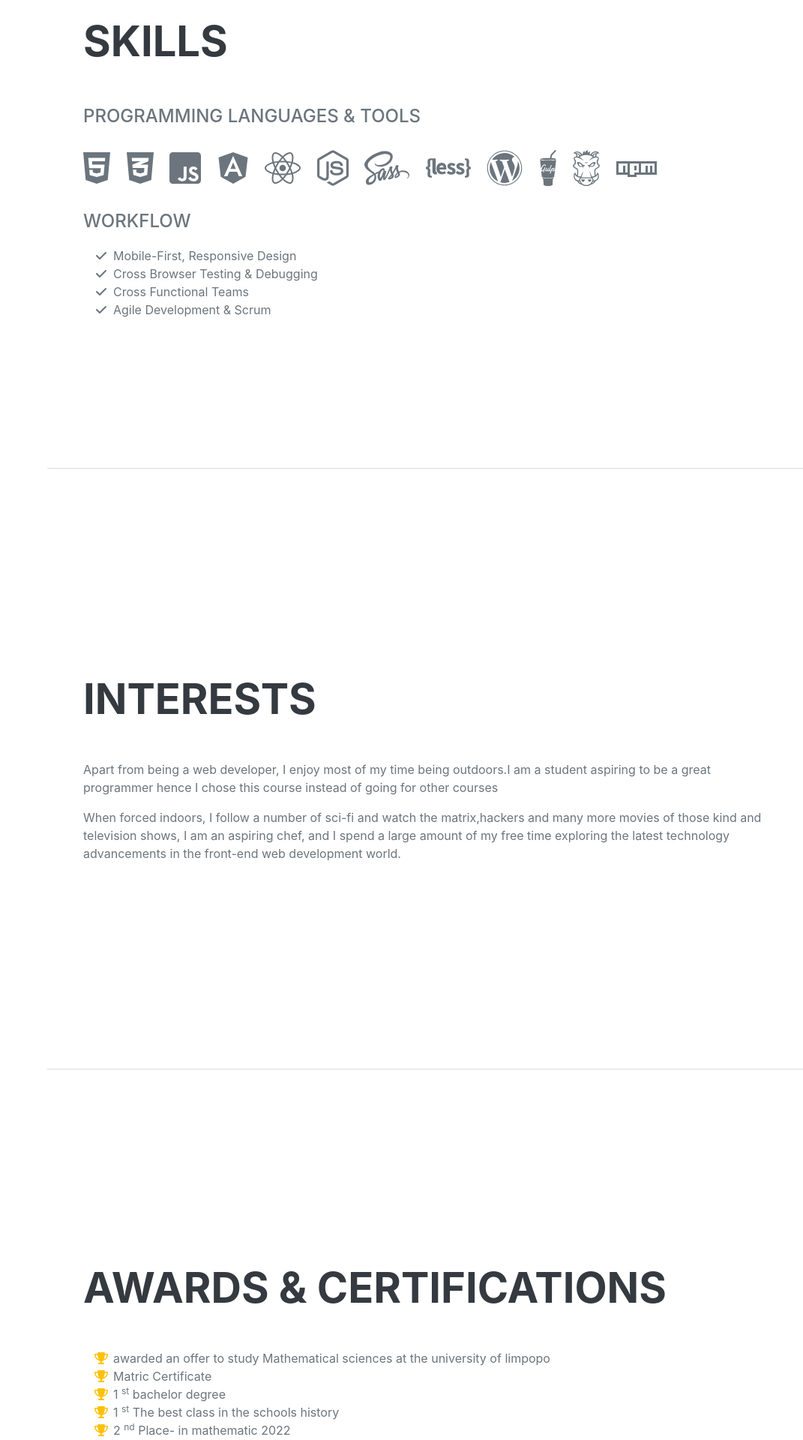
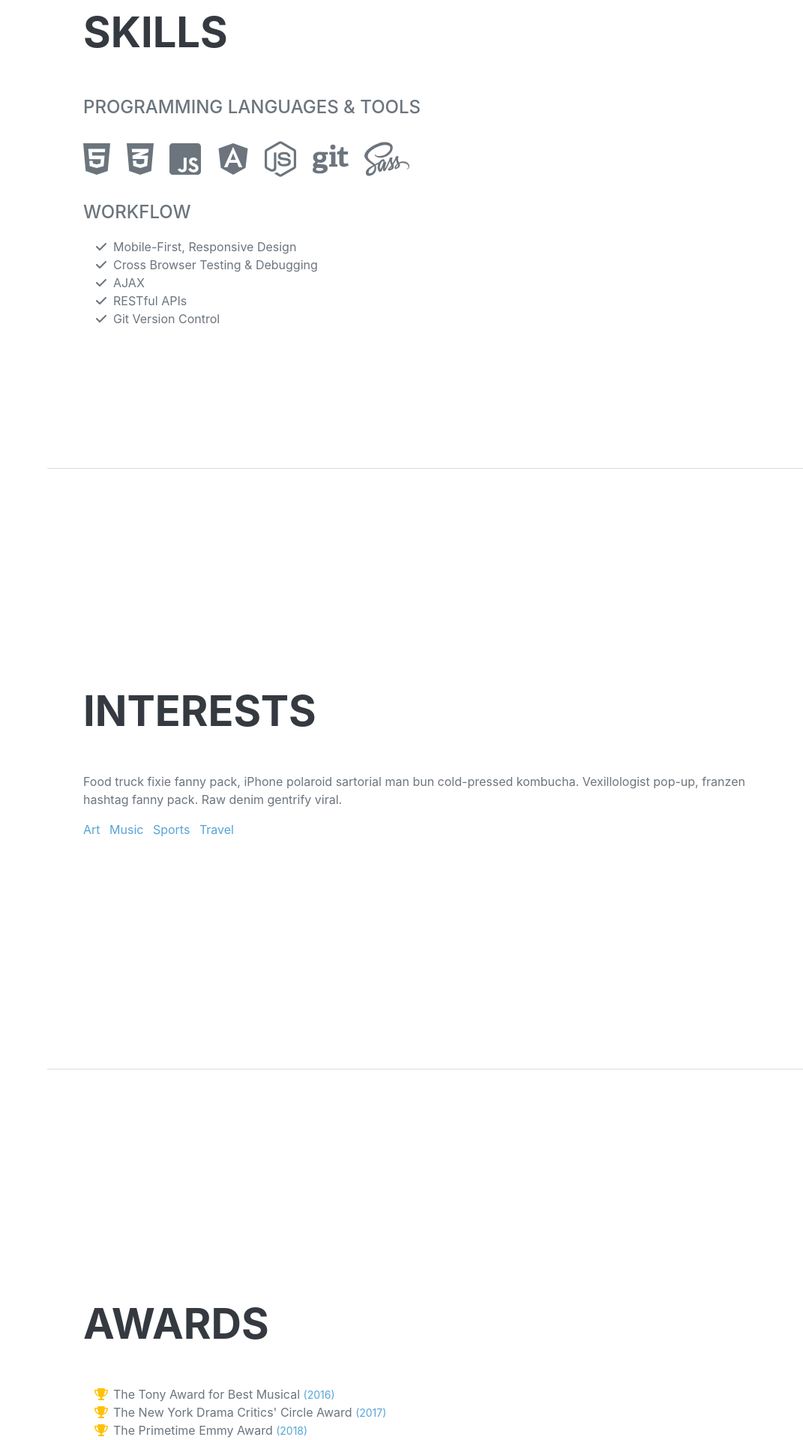
Before and after one commit to ComfortTC/KabeloCV, a Flask app: page / in a window 1280 px wide. Shown: the part 2960-4880 px from the top of the page at 75% size, without its empty margins (209-1280 px from the left). Run offline with Flask 3, Linux system fonts and the light colour scheme; some libraries are stand-ins or nearby versions; some web fonts are replaced.

Commit message:
check in

```diff
--- a/templates/index.html
+++ b/templates/index.html
@@ -6,18 +6,18 @@
     <meta name="description" content="" />
     <meta name="author" content="" />
     <title>Resume - Malekutu Shaun Disoloane</title>
-        <link rel="icon" type="image/x-icon" href="assets/img/favicon.ico" />
+    <link rel="icon" type="image/x-icon" href="../assets/img/favicon.ico" />
     <script src="https://use.fontawesome.com/releases/v6.3.0/js/all.js" crossorigin="anonymous"></script>
     <link href="https://fonts.googleapis.com/css?family=Saira+Extra+Condensed:500,700" rel="stylesheet" type="text/css" />
     <link href="https://fonts.googleapis.com/css?family=Muli:400,400i,800,800i" rel="stylesheet" type="text/css" />
-        <link href="css/styles.css" rel="stylesheet" />
+    <link href="../css/styles.css" rel="stylesheet" />
 </head>
 <body id="page-top">
     <!-- Navigation-->
     <nav class="navbar navbar-expand-lg navbar-dark bg-primary fixed-top" id="sideNav">
         <a class="navbar-brand js-scroll-trigger" href="#page-top">
             <span class="d-block d-lg-none">Malekutu Shaun Disoloane</span>
-                <span class="d-none d-lg-block"><img class="img-fluid img-profile rounded-circle mx-auto mb-2" src="assets/img/profile.jpg" alt="..." /></span>
+            <span class="d-none d-lg-block"><img class="img-fluid img-profile rounded-circle mx-auto mb-2" src="../assets/img/profile.jpg" alt="..." /></span>
         </a>
         <button class="navbar-toggler" type="button" data-bs-toggle="collapse" data-bs-target="#navbarResponsive" aria-controls="navbarResponsive" aria-expanded="false" aria-label="Toggle navigation"><span class="navbar-toggler-icon"></span></button>
         <div class="collapse navbar-collapse" id="navbarResponsive">
@@ -45,12 +45,11 @@
                     12334 Manapyane, Moganyaka 0459 · (064) 991-6662 ·
                     <a href="mailto:name@email.com">disoloanemalekutu@gmail.com</a>
                 </div>
-                    <p class="lead mb-5">I am good at numbers and solving them . I have good qualities of becomig a great programmer , I can see by the way I follow and understand certain codes which were not thaught .</p>
+                <p class="lead mb-5">I am good at numbers and solving them. I have good qualities of becoming a great programmer; I can see by the way I follow and understand certain codes which were not taught.</p>
                 <div class="social-icons">
                     <a class="social-icon" href="#!"><i class="fab fa-linkedin-in"></i></a>
-
                     <a class="social-icon" href="#!"><i class="fab fa-github"></i></a>
-                        <a class="social-icon" href="#!"><i class="fab f a-twitter"></i></a>
+                    <a class="social-icon" href="#!"><i class="fab fa-twitter"></i></a>
                     <a class="social-icon" href="https://web.facebook.com/kabelo.disoloane/"><i class="fab fa-facebook-f"></i></a>
                 </div>
             </div>
@@ -64,23 +63,23 @@
                     <div class="flex-grow-1">
                         <h3 class="mb-0">Senior Web Developer</h3>
                         <div class="subheading mb-3">Intelitec Solutions</div>
-                            <p>Bring to the table win-win survival strategies to ensure proactive domination. At the end of the day, going forward, a new normal that has evolved from generation X is on the runway heading towards a streamlined cloud solution. User generated content in real-time will have multiple touchpoints for offshoring.</p>
+                        <p>Bring to the table win-win survival strategies to ensure proactive domination. At the end of the day, going forward, a new normal that has evolved from generation X is on the runway heading towards a streamlined cloud solution. User-generated content in real-time will have multiple touchpoints for offshoring.</p>
                     </div>
-                        <div class="flex-shrink-0"><span class="text-primary">september 2024 - Present</span></div>
+                    <div class="flex-shrink-0"><span class="text-primary">September 2024 - Present</span></div>
                 </div>
                 <div class="d-flex flex-column flex-md-row justify-content-between mb-5">
                     <div class="flex-grow-1">
                         <h3 class="mb-0">Web Developer</h3>
                         <div class="subheading mb-3">Intelitec Solutions</div>
-                            <p>Capitalize on low hanging fruit to identify a ballpark value added activity to beta test. Override the digital divide with additional clickthroughs from DevOps. Nanotechnology immersion along the information highway will close the loop on focusing solely on the bottom line.</p>
+                        <p>Capitalize on low-hanging fruit to identify a ballpark value-added activity to beta test. Override the digital divide with additional clickthroughs from DevOps. Nanotechnology immersion along the information highway will close the loop on focusing solely on the bottom line.</p>
                     </div>
-                        <div class="flex-shrink-0"><span class="text-primary"> July 2024</span></div>
+                    <div class="flex-shrink-0"><span class="text-primary">July 2024</span></div>
                 </div>
                 <div class="d-flex flex-column flex-md-row justify-content-between mb-5">
                     <div class="flex-grow-1">
                         <h3 class="mb-0">Junior Web Designer</h3>
                         <div class="subheading mb-3">Shout! Media Productions</div>
-                            <p>Podcasting operational change management inside of workflows to establish a framework. Taking seamless key performance indicators offline to maximise the long tail. Keeping your eye on the ball while performing a deep dive on the start-up mentality to derive convergence on cross-platform integration.</p>
+                        <p>Podcasting operational change management inside of workflows to establish a framework. Taking seamless key performance indicators offline to maximize the long tail. Keeping your eye on the ball while performing a deep dive on the start-up mentality to derive convergence on cross-platform integration.</p>
                     </div>
                     <div class="flex-shrink-0"><span class="text-primary">July 2024 - October 2024</span></div>
                 </div>
@@ -88,9 +87,9 @@
                     <div class="flex-grow-1">
                         <h3 class="mb-0">Web Design Intern</h3>
                         <div class="subheading mb-3">Shout! Media Productions</div>
-                            <p>Collaboratively administrate empowered markets via plug-and-play networks. Dynamically procrastinate B2C users after installed base benefits. Dramatically visualize customer directed convergence without revolutionary ROI.</p>
+                        <p>Collaboratively administrate empowered markets via plug-and-play networks. Dynamically procrastinate B2C users after installed base benefits. Dramatically visualize customer-directed convergence without revolutionary ROI.</p>
                     </div>
-                        <div class="flex-shrink-0"><span class="text-primary">september 2024</span></div>
+                    <div class="flex-shrink-0"><span class="text-primary">September 2024</span></div>
                 </div>
             </div>
         </section>
@@ -105,7 +104,7 @@
                         <div class="subheading mb-3">Bachelor of Science</div>
                         <div>Mathematical Sciences</div>
                     </div>
-                        <div class="flex-shrink-0"><span class="text-primary">february 2024</span></div>
+                    <div class="flex-shrink-0"><span class="text-primary">February 2024</span></div>
                 </div>
                 <div class="d-flex flex-column flex-md-row justify-content-between">
                     <div class="flex-grow-1">
@@ -127,32 +126,31 @@
                     <li class="list-inline-item"><i class="fab fa-css3-alt"></i></li>
                     <li class="list-inline-item"><i class="fab fa-js-square"></i></li>
                     <li class="list-inline-item"><i class="fab fa-angular"></i></li>
-                        <li class="list-inline-item"><i class="fab fa-react"></i></li>
                     <li class="list-inline-item"><i class="fab fa-node-js"></i></li>
+                    <li class="list-inline-item"><i class="fab fa-git"></i></li>
                     <li class="list-inline-item"><i class="fab fa-sass"></i></li>
-                        <li class="list-inline-item"><i class="fab fa-less"></i></li>
-                        <li class="list-inline-item"><i class="fab fa-wordpress"></i></li>
-                        <li class="list-inline-item"><i class="fab fa-gulp"></i></li>
-                        <li class="list-inline-item"><i class="fab fa-grunt"></i></li>
-                        <li class="list-inline-item"><i class="fab fa-npm"></i></li>
                 </ul>
                 <div class="subheading mb-3">Workflow</div>
                 <ul class="fa-ul mb-0">
                     <li>
-                            <span class="fa-li"><i class="fas fa-check"></i></span>
+                        <i class="fa-li fa fa-check"></i>
                         Mobile-First, Responsive Design
                     </li>
                     <li>
-                            <span class="fa-li"><i class="fas fa-check"></i></span>
+                        <i class="fa-li fa fa-check"></i>
                         Cross Browser Testing & Debugging
                     </li>
                     <li>
-                            <span class="fa-li"><i class="fas fa-check"></i></span>
-                            Cross Functional Teams
+                        <i class="fa-li fa fa-check"></i>
+                        AJAX
                     </li>
                     <li>
-                            <span class="fa-li"><i class="fas fa-check"></i></span>
-                            Agile Development & Scrum
+                        <i class="fa-li fa fa-check"></i>
+                        RESTful APIs
+                    </li>
+                    <li>
+                        <i class="fa-li fa fa-check"></i>
+                        Git Version Control
                     </li>
                 </ul>
             </div>
@@ -162,59 +160,49 @@
         <section class="resume-section" id="interests">
             <div class="resume-section-content">
                 <h2 class="mb-5">Interests</h2>
-                    <p>Apart from being a web developer, I enjoy most of my time being outdoors.I am a student aspiring to be a great programmer hence I chose this course instead of going for other courses</p>
-                    <p class="mb-0">When forced indoors, I follow a number of sci-fi and watch the matrix,hackers and many more movies of those kind and television shows, I am an aspiring chef, and I spend a large amount of my free time exploring the latest technology advancements in the front-end web development world.</p>
+                <p>Food truck fixie fanny pack, iPhone polaroid sartorial man bun cold-pressed kombucha. Vexillologist pop-up, franzen hashtag fanny pack. Raw denim gentrify viral.</p>
+                <ul class="list-inline">
+                    <li class="list-inline-item"><span class="text-primary">Art</span></li>
+                    <li class="list-inline-item"><span class="text-primary">Music</span></li>
+                    <li class="list-inline-item"><span class="text-primary">Sports</span></li>
+                    <li class="list-inline-item"><span class="text-primary">Travel</span></li>
+                </ul>
             </div>
         </section>
         <hr class="m-0" />
         <!-- Awards-->
         <section class="resume-section" id="awards">
             <div class="resume-section-content">
-                    <h2 class="mb-5">Awards & Certifications</h2>
+                <h2 class="mb-5">Awards</h2>
                 <ul class="fa-ul mb-0">
                     <li>
-                            <span class="fa-li"><i class="fas fa-trophy text-warning"></i></span>
-                            awarded an offer to study Mathematical sciences at the university of limpopo
+                        <i class="fa-li fa fa-trophy text-warning"></i>
+                        The Tony Award for Best Musical
+                        <span class="small text-primary">(2016)</span>
                     </li>
                     <li>
-                            <span class="fa-li"><i class="fas fa-trophy text-warning"></i></span>
-                            Matric Certificate
+                        <i class="fa-li fa fa-trophy text-warning"></i>
+                        The New York Drama Critics' Circle Award
+                        <span class="small text-primary">(2017)</span>
                     </li>
                     <li>
-                            <span class="fa-li"><i class="fas fa-trophy text-warning"></i></span>
-                            1
-                            <sup>st</sup>
-                            bachelor degree
-                        </li>
-                        <li>
-                            <span class="fa-li"><i class="fas fa-trophy text-warning"></i></span>
-                            1
-                            <sup>st</sup>
-                            The best class in the schools history
-                        </li>
-                        <li>
-                            <span class="fa-li"><i class="fas fa-trophy text-warning"></i></span>
-                            2
-                            <sup>nd</sup>
-                            Place- in mathematic 2022
-                        </li>
-                        <li>
-                            <span class="fa-li"><i class="fas fa-trophy text-warning"></i></span>
-                            1
-                            <sup>st</sup>
-                            Place - in physical sciences
-                        </li>
-                        <li>
-                            <span class="fa-li"><i class="fas fa-trophy text-warning"></i></span>
-                            3
-                            <sup>rd</sup>
-                            Place - in the district for the best learner
+                        <i class="fa-li fa fa-trophy text-warning"></i>
+                        The Primetime Emmy Award
+                        <span class="small text-primary">(2018)</span>
                     </li>
                 </ul>
             </div>
         </section>
+        <hr class="m-0" />
+        <!-- Admin-->
+        <section class="resume-section" id="Admin">
+            <div class="resume-section-content">
+                <h2 class="mb-5">Admin</h2>
+                <p>Manage your content efficiently and effectively with our admin panel. Here you can create, read, update, and delete entries.</p>
+            </div>
+        </section>
     </div>
     <script src="https://cdn.jsdelivr.net/npm/bootstrap@5.2.3/dist/js/bootstrap.bundle.min.js"></script>
-        <script src="js/scripts.js"></script>
+    <script src="../js/scripts.js"></script>
 </body>
 </html>
```
Lines whose indentation alone changed are shown as unchanged.
